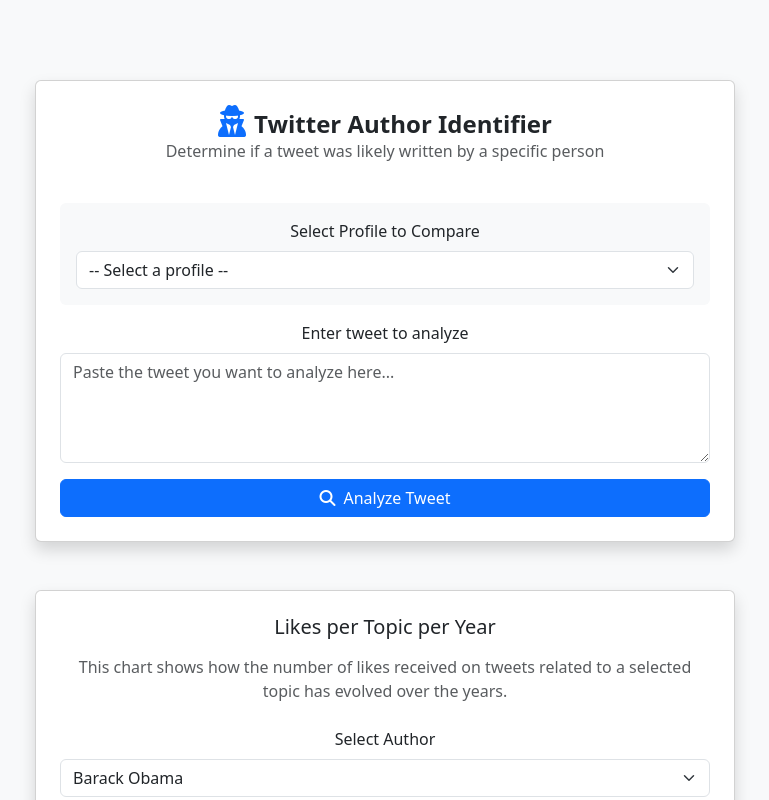
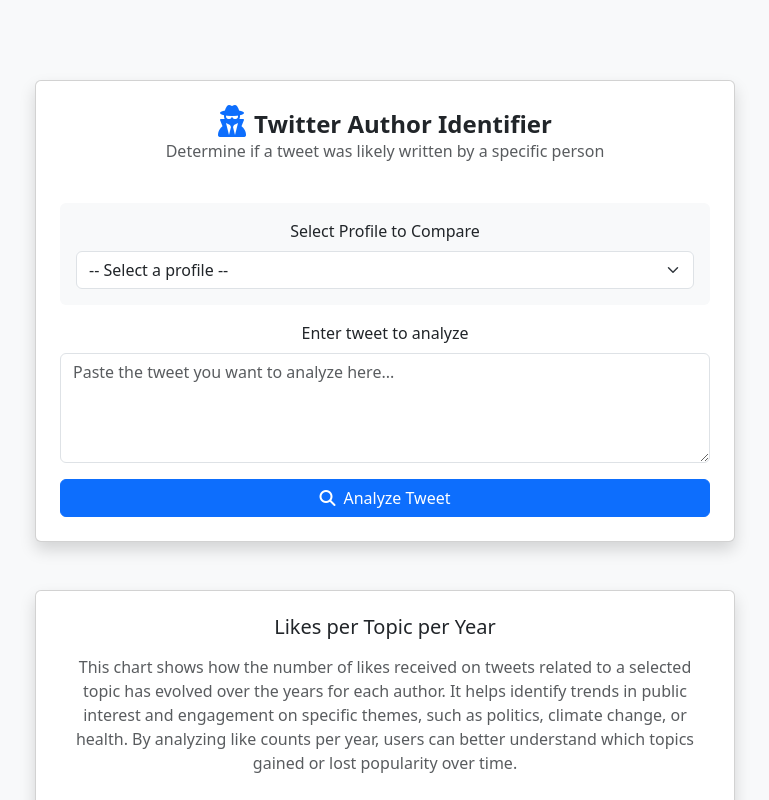
Before and after one commit to S4vGit/BigDataProject, a React (Vite) app in the folder frontend/: page / in a window 1280 px wide. Shown: the top 800 px of the page, without its empty margins (255-1024 px from the left). Built offline with nearby package versions, Linux system fonts and the light colour scheme; no server answers; the HTML template or start-up script is replaced by a standard one.

Commit message:
frontend

```diff
--- a/frontend/src/App.jsx
+++ b/frontend/src/App.jsx
@@ -118,7 +118,9 @@
         <div className="mb-3">
           <h5>Likes per Topic per Year</h5>
           <p className="mt-3 text-muted">
-            This chart shows how the number of likes received on tweets related to a selected topic has evolved over the years.
+            This chart shows how the number of likes received on tweets related to a selected topic has evolved over the years for each author.
+            It helps identify trends in public interest and engagement on specific themes, such as politics, climate change, or health.
+            By analyzing like counts per year, users can better understand which topics gained or lost popularity over time.
           </p>
 
           <label className="form-label mt-2">Select Author</label>
```
